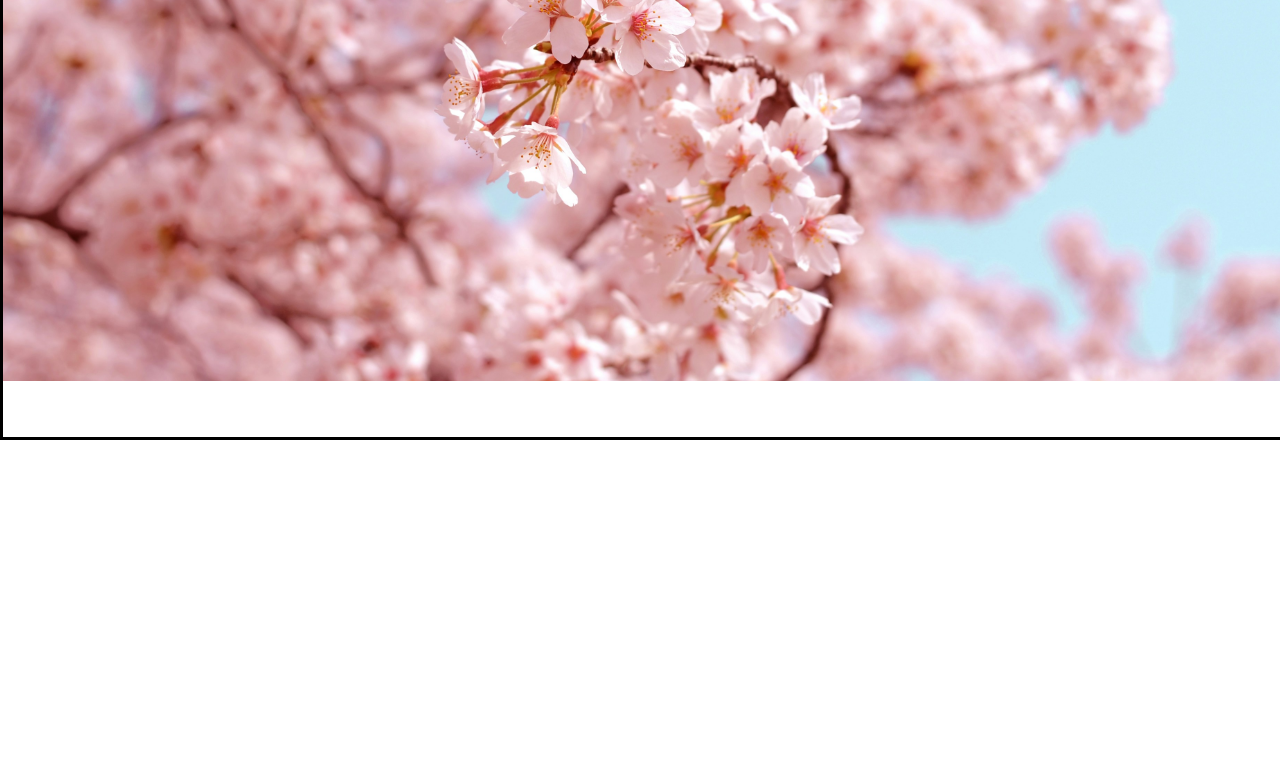
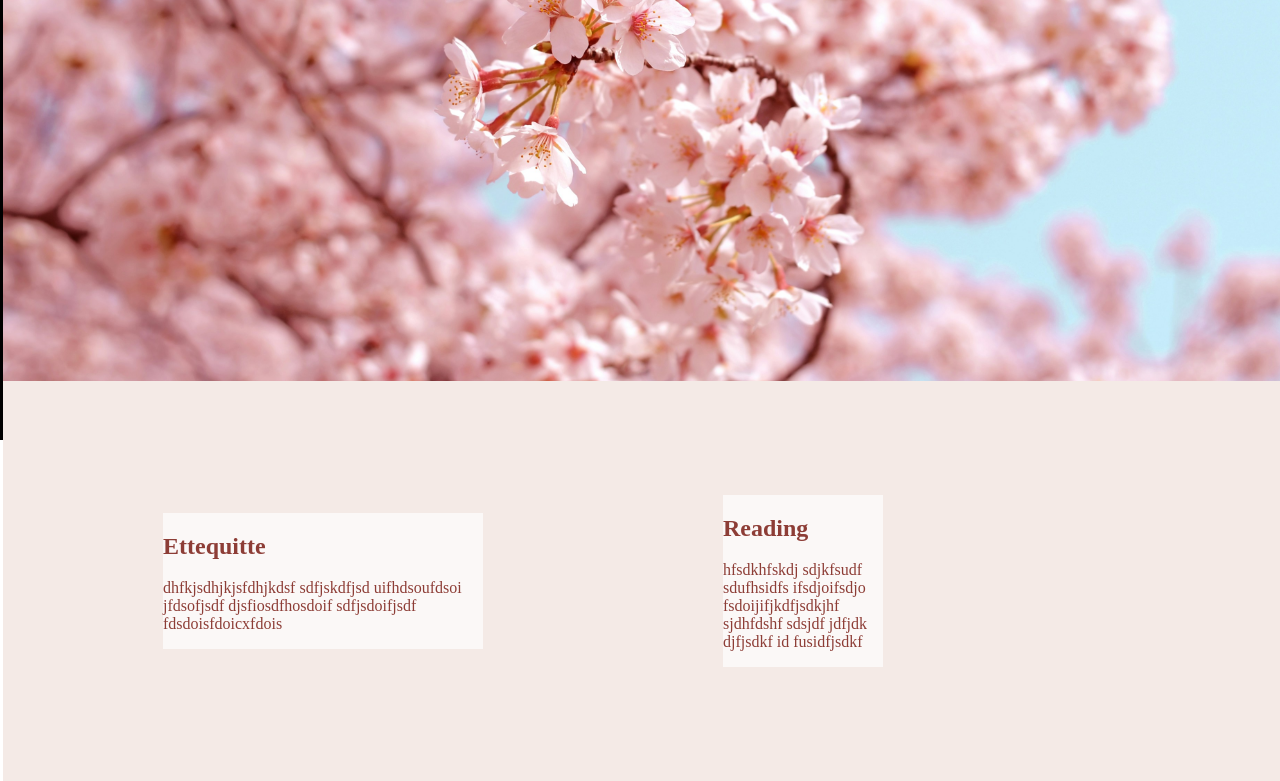
Before and after one commit to IrohaGregory/34-and-38-Iroha-Gregory, a plain HTML site: page index.html in a window 1280 px wide. Shown: the part 366-1147 px from the top of the page. Before the commit the page ends 806 px from the top, so only its background shows below. Drawn offline with Linux system fonts and the light colour scheme.

Commit message:
Nav bar, bg image and header, body content 1

```diff
--- a/css/style.css
+++ b/css/style.css
@@ -27,7 +27,6 @@ html, body {
   .header {
     height: 500px;
     width: 100%;
-    background-color: red;
     background-image: url('../images/background_image.jpg');
     background-position: center;
     background-size: cover;
@@ -38,6 +37,14 @@ html, body {
     background-color: rgba(255, 255, 255, 0.7);
     width: 50%;
     margin: auto;
+    color: #8D3D36;
+  }
+  .content {
+    display: grid;
+    grid-template-columns: auto 25% auto 25% auto;
+    height: 50%;
+    width: 100%;
+    background-color: #F4EAE6;
   }
 }
 /*only for small screens*/
--- a/index.html
+++ b/index.html
@@ -25,6 +25,16 @@
       <p>ewjdskfjasdk jfsdkhfsdkjfsdkfsdjkfjsdak fjsdajfslkdjf asjlfsdfjsdjalskdf jasdj flksdjflksdjflksadlkfsjdlf jffh fjsfhskdksaf fdjdfjdhfs</p>
     </div>
   </div>
+  <div class="content">
+    <div class="card">
+      <h2>Ettequitte</h2>
+      <p>dhfkjsdhjkjsfdhjkdsf sdfjskdfjsd uifhdsoufdsoi jfdsofjsdf  djsfiosdfhosdoif sdfjsdoifjsdf  fdsdoisfdoicxfdois</p>
+    </div>
+    <div class="card">
+      <h2>Reading</h2>
+      <p>hfsdkhfskdj sdjkfsudf sdufhsidfs ifsdjoifsdjo fsdoijifjkdfjsdkjhf  sjdhfdshf sdsjdf jdfjdk djfjsdkf id fusidfjsdkf</p>
+    </div>
+  </div>
 </body>
 
 </html>
```
